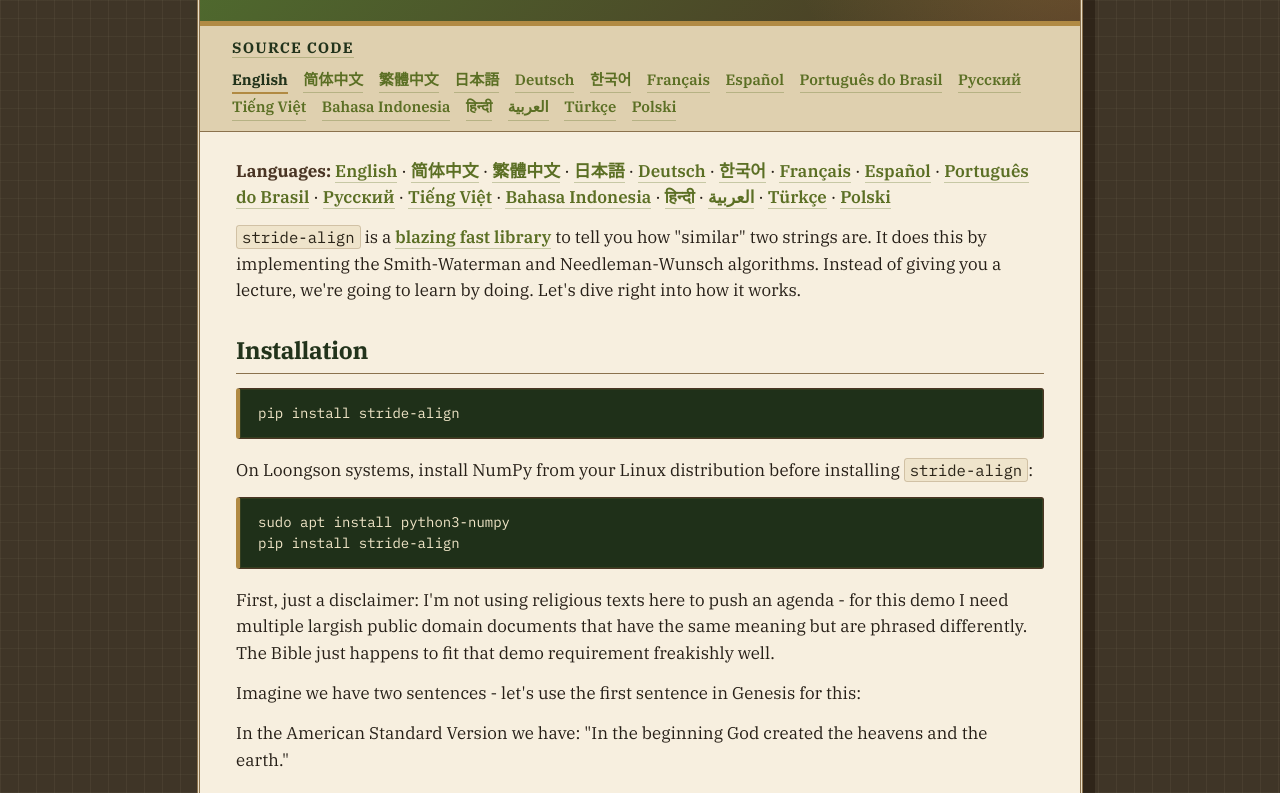
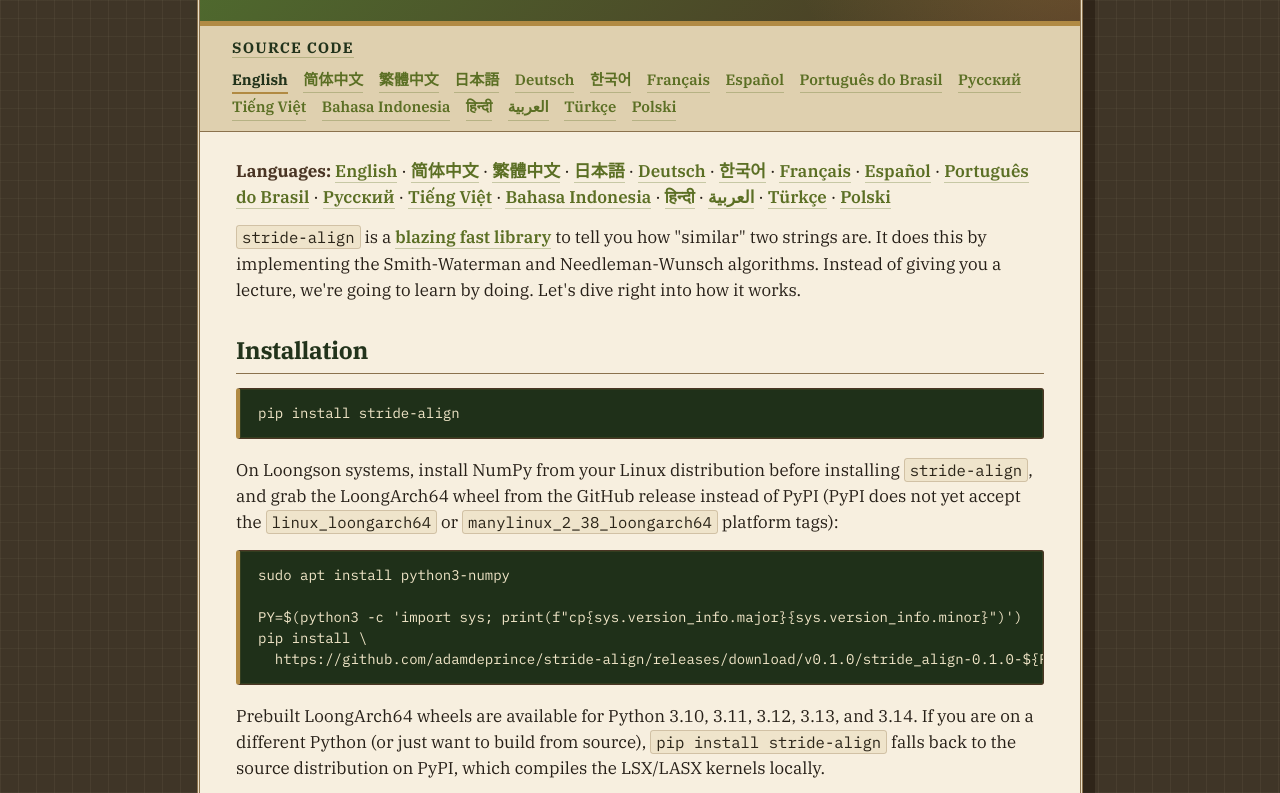
Before and after one commit to adamdeprince/stride-align, a plain HTML site: page html/index.html in a window 1280 px wide. Shown: the part 150-943 px from the top of the page. Drawn offline with Linux system fonts and the light colour scheme.

Commit message:
README: document LoongArch64 sideload from GitHub Releases
PyPI rejects both linux_loongarch64 and manylinux_2_38_loongarch64
platform tags, so the LoongArch64 wheels live on the GitHub Release
for v0.1.0 instead of PyPI. The existing 'install python3-numpy on
Loongson' block now also covers the wheel URL, with a shell snippet
that picks the right cpXY tag for the active Python:

  PY=$(python3 -c 'import sys; print(f"cp{sys.version_info.major}{sys.version_info.minor}")')
  pip install https://github.com/adamdeprince/stride-align/releases/download/v0.1.0/stride_align-0.1.0-${PY}-${PY}-linux_loongarch64.whl

Wheels are available for cp310-cp314. Loongson users on other Python
versions can still 'pip install stride-align' to get the sdist, which
builds the LSX/LASX kernels locally.

html/ regenerated via tools/md_to_html.py.

```diff
--- a/html/index.html
+++ b/html/index.html
@@ -52,10 +52,20 @@ doing. Let's dive right into how it works.</p>
 <pre><code class="language-bash">pip install stride-align
 </code></pre>
 <p>On Loongson systems, install NumPy from your Linux distribution before
-installing <code>stride-align</code>:</p>
+installing <code>stride-align</code>, and grab the LoongArch64 wheel from the
+GitHub release instead of PyPI (PyPI does not yet accept the
+<code>linux_loongarch64</code> or <code>manylinux_2_38_loongarch64</code> platform tags):</p>
 <pre><code class="language-bash">sudo apt install python3-numpy
-pip install stride-align
+
+PY=$(python3 -c 'import sys; print(f&quot;cp{sys.version_info.major}{sys.version_info.minor}&quot;)')
+pip install \
+  https://github.com/adamdeprince/stride-align/releases/download/v0.1.0/stride_align-0.1.0-${PY}-${PY}-linux_loongarch64.whl
 </code></pre>
+<p>Prebuilt LoongArch64 wheels are available for Python 3.10, 3.11, 3.12,
+3.13, and 3.14. If you are on a different Python (or just want to
+build from source), <code>pip install stride-align</code> falls back to the
+source distribution on PyPI, which compiles the LSX/LASX kernels
+locally.</p>
 <p>First, just a disclaimer: I'm not using religious texts here to push
 an agenda - for this demo I need multiple largish public domain
 documents that have the same meaning but are phrased differently. The
```
Also changed, not shown: README.md.
